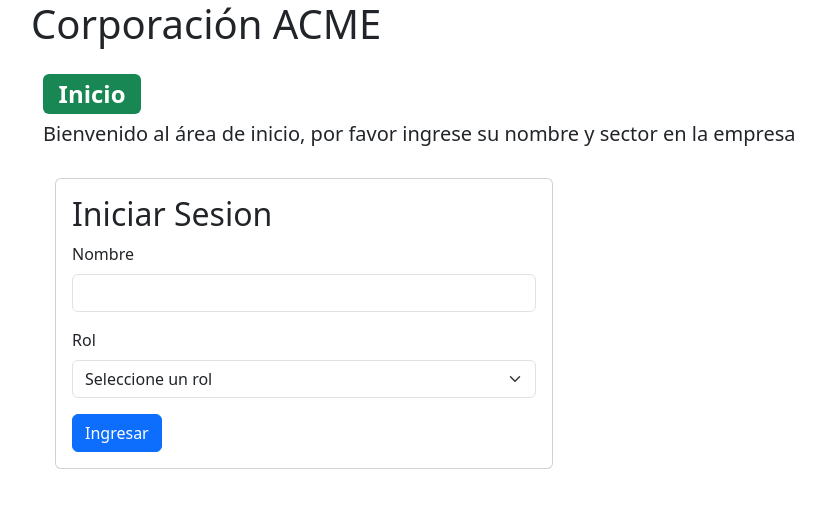
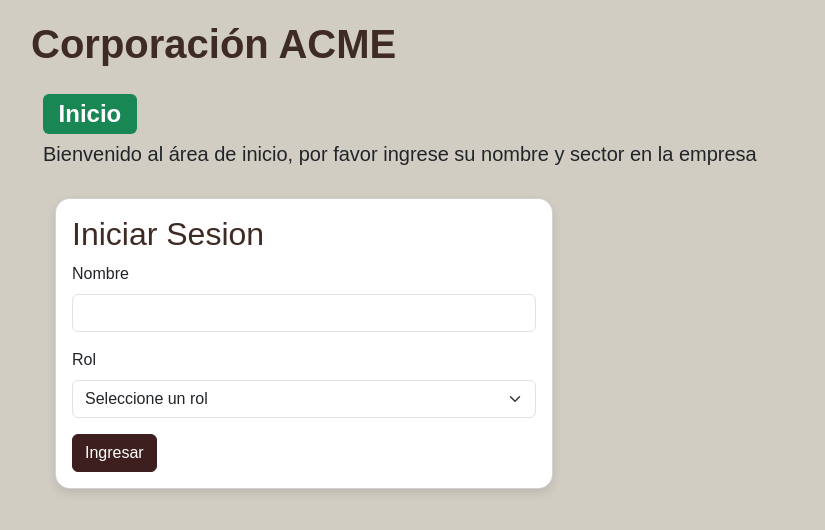
Before and after one commit to Meliip414/pv_tp_integrador_grupo16, a React (Vite) app in the folder pv_tp_integrador_gp16/: page / in a window 1280 px wide. Shown: the top 530 px of the page, without its empty margins (51-876 px from the left). Built offline with nearby package versions, Linux system fonts and the light colour scheme.

Commit message:
Agregado estilos a la pagina - Zelaya Apaza Zoe

```diff
--- /dev/null
+++ b/pv_tp_integrador_gp16/src/assets/css/trabajo.css
@@ -0,0 +1,33 @@
+body {
+    background-color: #D2CDC3;
+    font-family: Arial, sans-serif;
+}
+
+header h1 {
+    color: #3E2B24;
+    font-weight: bold;
+    margin-top: 20px;
+}
+
+.navbar {
+    background-color: #3E2B24;
+}
+
+.card {
+    border-radius: 15px;
+    box-shadow: 0px 4px 10px rgba(0,0,0,0.1);
+}
+
+h2 {
+    color: #3E2B24;
+}
+
+.btn-primary {
+    background-color: #3E1F20;
+    border-color: #3E1F20;
+}
+
+.btn-primary:hover {
+    background-color: #3E2B24;
+    border-color: #3E2B24;
+}
--- a/pv_tp_integrador_gp16/src/main.jsx
+++ b/pv_tp_integrador_gp16/src/main.jsx
@@ -1,6 +1,7 @@
 import { StrictMode } from 'react';
 import { createRoot } from 'react-dom/client';
 import 'bootstrap/dist/css/bootstrap.min.css';
+import './assets/css/trabajo.css';
 
 import { RouterProvider } from 'react-router-dom';
 import routes from './routes/routes.jsx';
```
